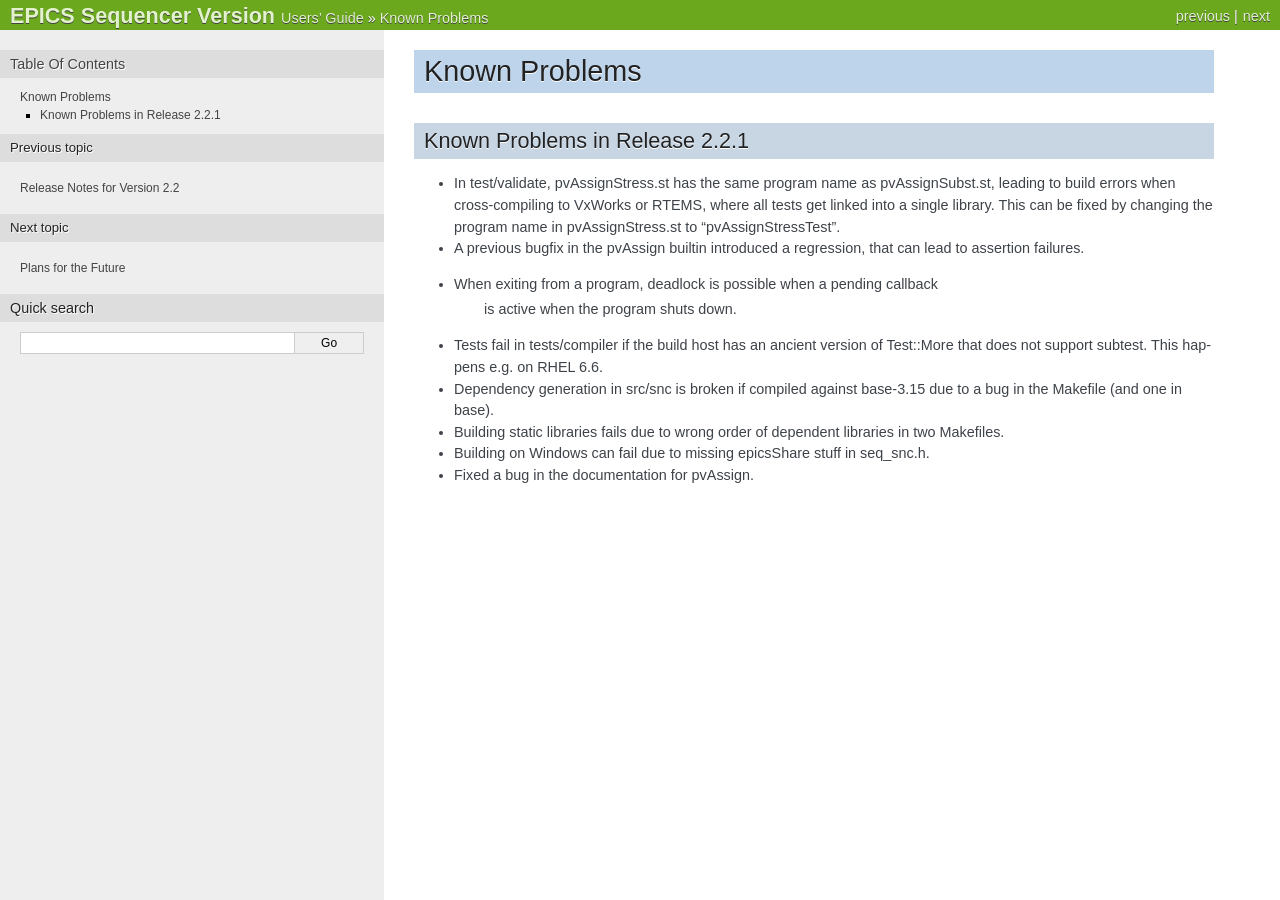
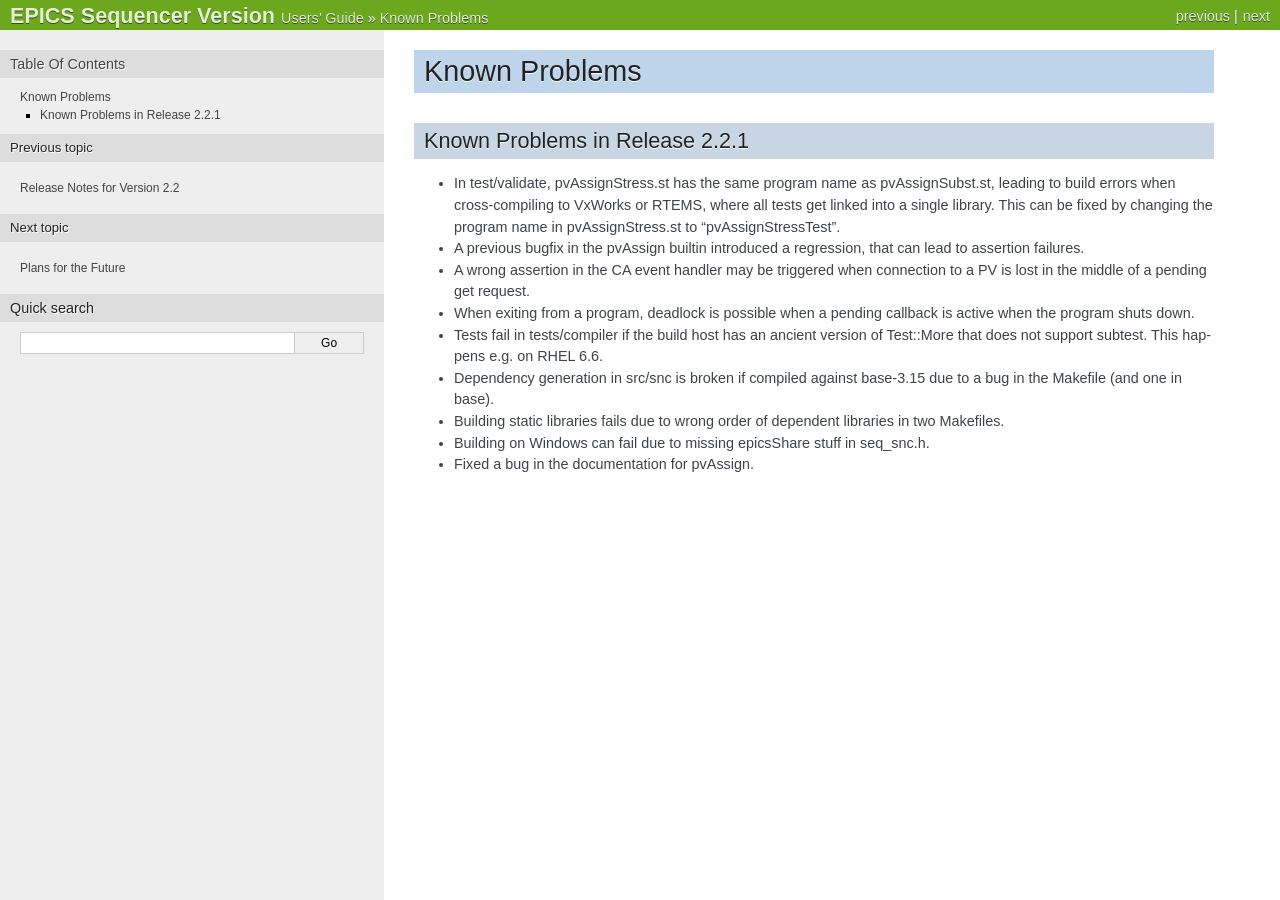
Before and after one commit to jeonghanlee/sequencer-2-2, a Sphinx documentation site: the page built from documentation/KnownProblems.txt, in a window 1280 px wide. Built offline with Sphinx 7.4.7, drawn with Linux system fonts in a browser that asks for light colours; pages that are not in the unit, such as notebooks, are missing from menus.

Commit message:
docs: added a new entry to the known problems for 2.2.1

```diff
--- a/documentation/KnownProblems.txt
+++ b/documentation/KnownProblems.txt
@@ -15,8 +15,11 @@
 * A previous bugfix in the pvAssign builtin introduced a regression, that
   can lead to assertion failures.
 
+* A wrong assertion in the CA event handler may be triggered when connection
+  to a PV is lost in the middle of a pending get request.
+
 * When exiting from a program, deadlock is possible when a pending callback
-	is active when the program shuts down.
+  is active when the program shuts down.
 
 * Tests fail in tests/compiler if the build host has an ancient version of
   Test::More that does not support subtest. This happens e.g. on RHEL 6.6.
```
